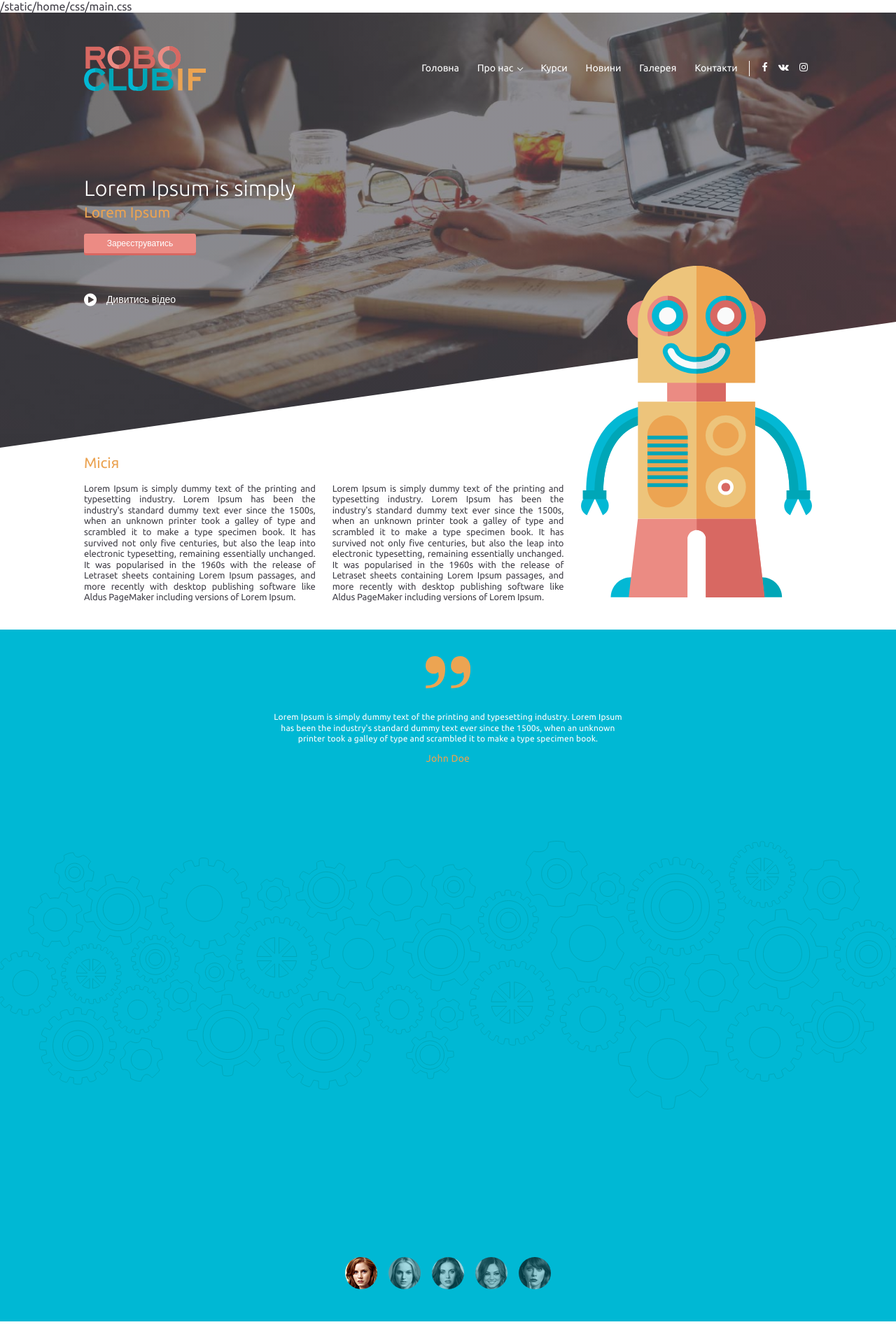
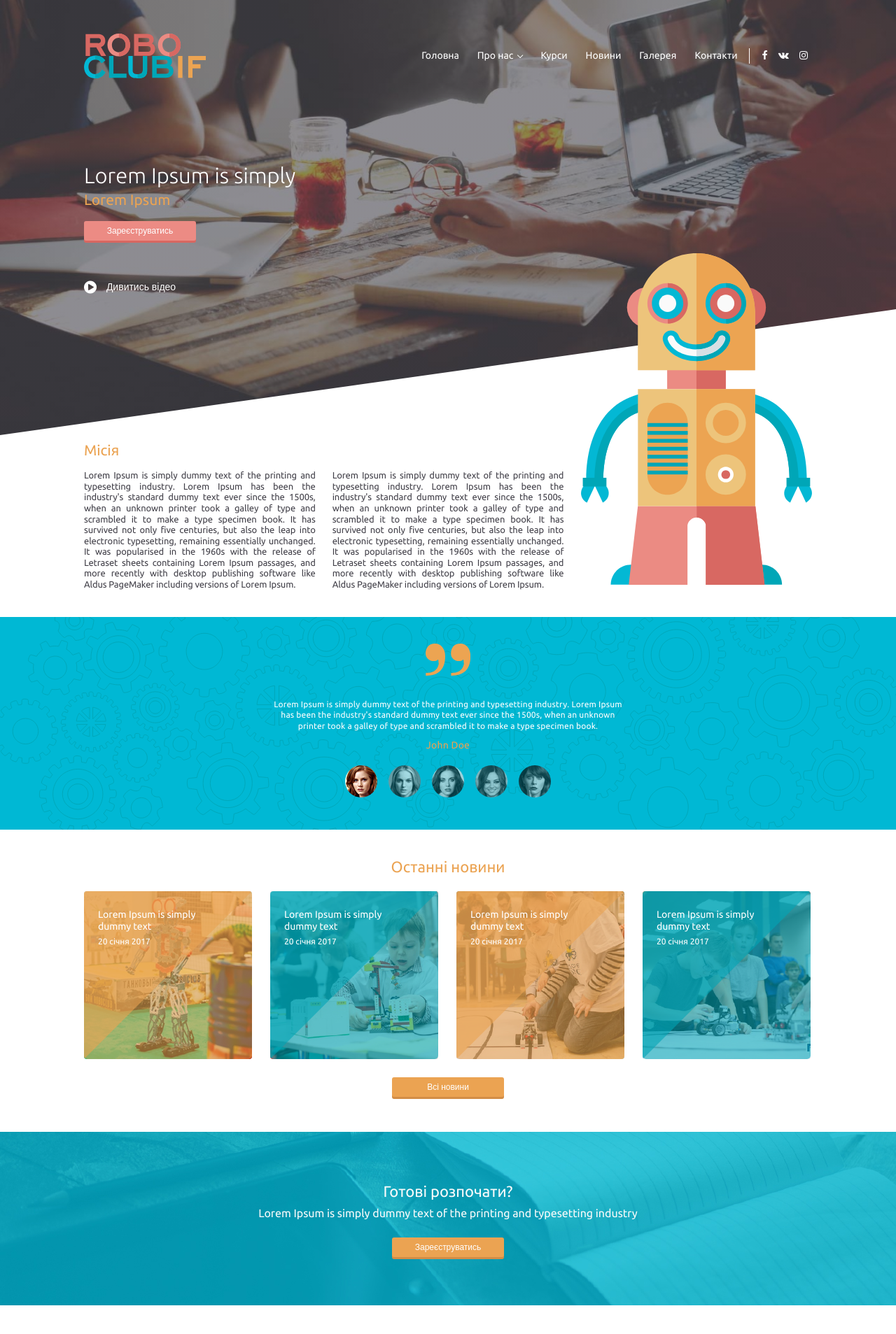
Before and after one commit to fif911/Roboclub, a Django app: page /index/ in a window 1280 px wide. Shown: the top 1907 px of the page at 70% size. Run offline with Django 3.2, Linux system fonts and the light colour scheme; some libraries are stand-ins or nearby versions.

Commit message:
new index(fixed)

```diff
--- a/home/templates/home/index.html
+++ b/home/templates/home/index.html
@@ -1,6 +1,4 @@
 {% load static %}
-
-{% static 'home/css/main.css' %}
 <!DOCTYPE html>
 <html lang="uk">
 <head>
```
